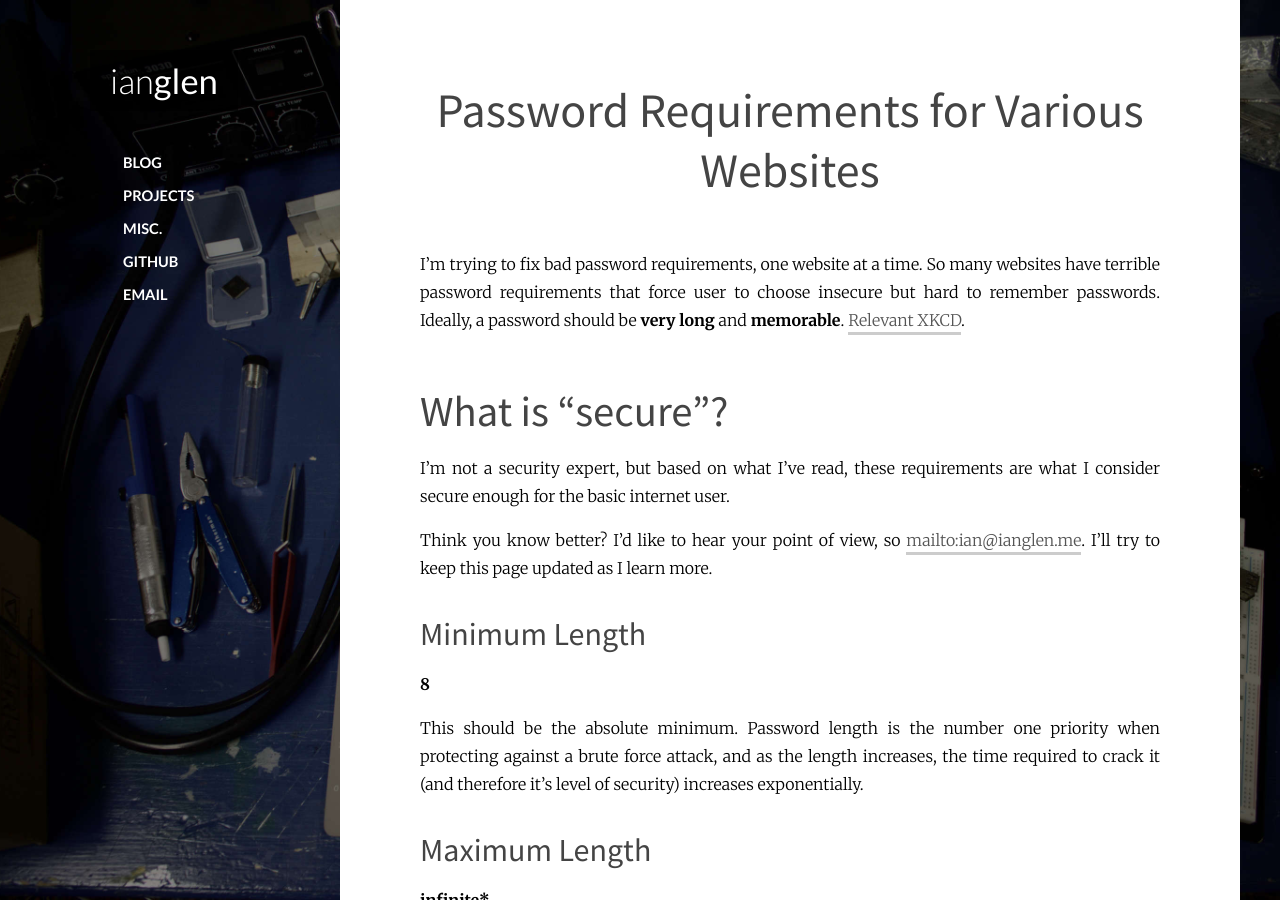
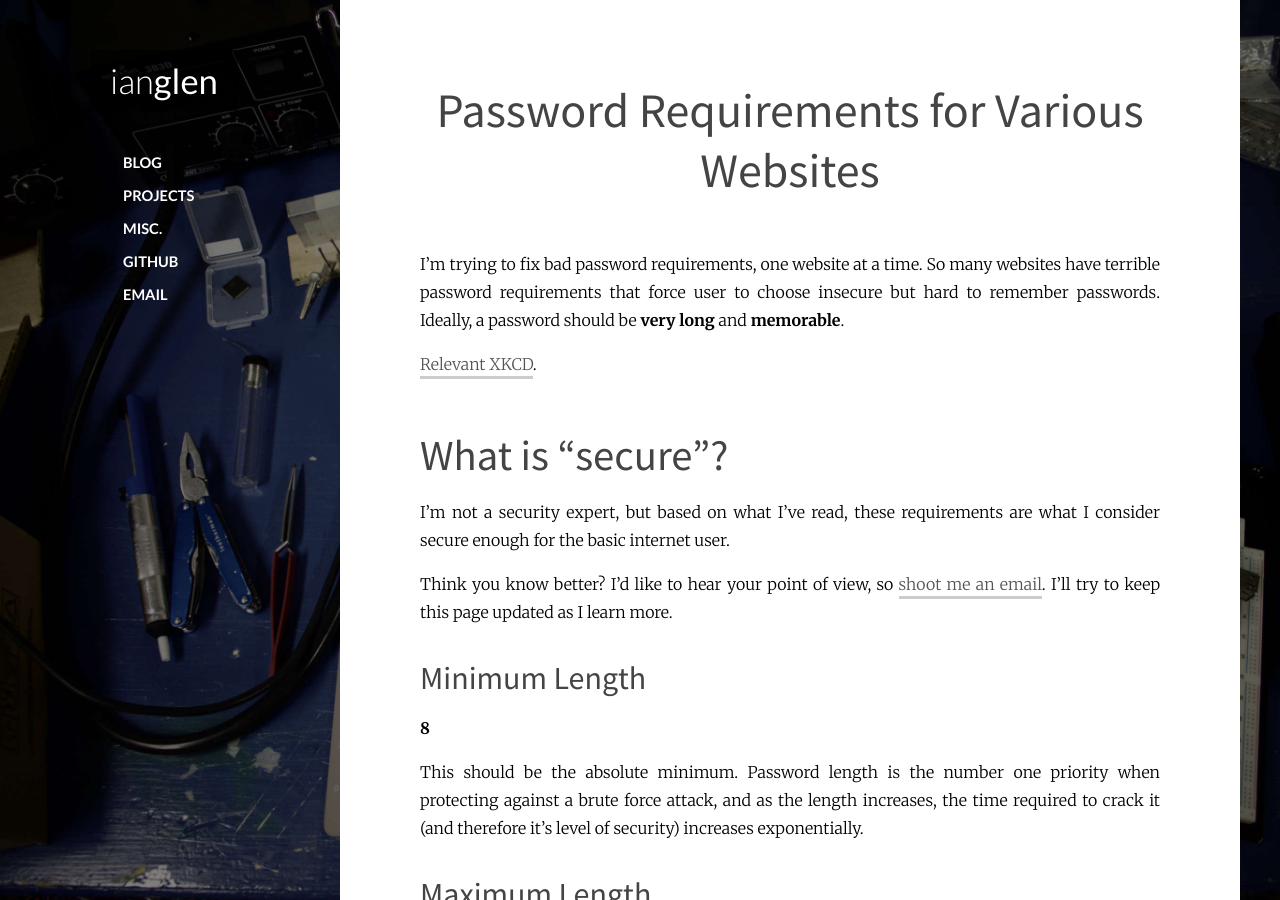
Before and after one commit to codeThatThinks/ianglen.me, a Jekyll site: the page built from misc/password-requirements.md, in a window 1280 px wide and 900 px high. Built offline with Jekyll 4.4.1, drawn with Linux system fonts in a browser that asks for light colours; Markdown is read by kramdown in place of the engine named in the settings.

Commit message:
Apparently I don't understand how Markdown works

```diff
--- a/misc/password-requirements.md
+++ b/misc/password-requirements.md
@@ -5,13 +5,15 @@ permalink: /misc/password-requirements/
 excerpt: I'm trying to fix bad password requirements, one website at a time.
 ---
 
-I'm trying to fix bad password requirements, one website at a time. So many websites have terrible password requirements that force user to choose insecure but hard to remember passwords. Ideally, a password should be __very long__ and __memorable__. [Relevant XKCD](https://xkcd.com/936/).
+I'm trying to fix bad password requirements, one website at a time. So many websites have terrible password requirements that force user to choose insecure but hard to remember passwords. Ideally, a password should be __very long__ and __memorable__.
+
+[Relevant XKCD](https://xkcd.com/936/).
 
 ## What is "secure"?
 
 I'm not a security expert, but based on what I've read, these requirements are what I consider secure enough for the basic internet user.
 
-Think you know better? I'd like to hear your point of view, so [mailto:ian@ianglen.me](shoot me an email). I'll try to keep this page updated as I learn more.
+Think you know better? I'd like to hear your point of view, so [shoot me an email](mailto:ian@ianglen.me). I'll try to keep this page updated as I learn more.
 
 ### Minimum Length
 
@@ -31,7 +33,7 @@ If you *must* choose a number for maximum length, go with at least __64__. But p
 
 ### Other Requirements
 
-___[zxcvbn](https://github.com/dropbox/zxcvbn)___
+__[zxcvbn](https://github.com/dropbox/zxcvbn)__
 
 People used to think that having a complex password meant that it was a secure password. Unfortunately, password crackers have come a long way, and they are now capable of many of the common substitutions and weird tricks people use to create complex passwords, which makes them insecure.
 
```
